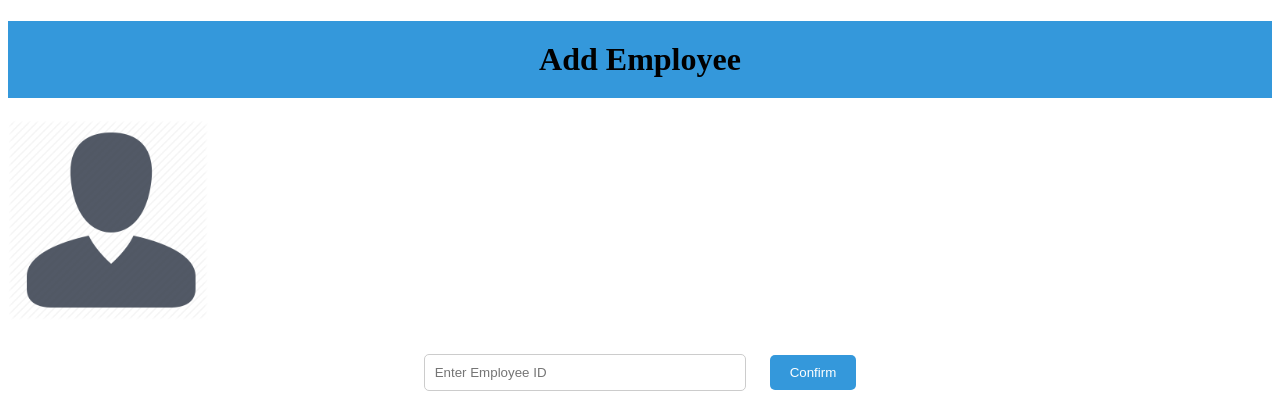
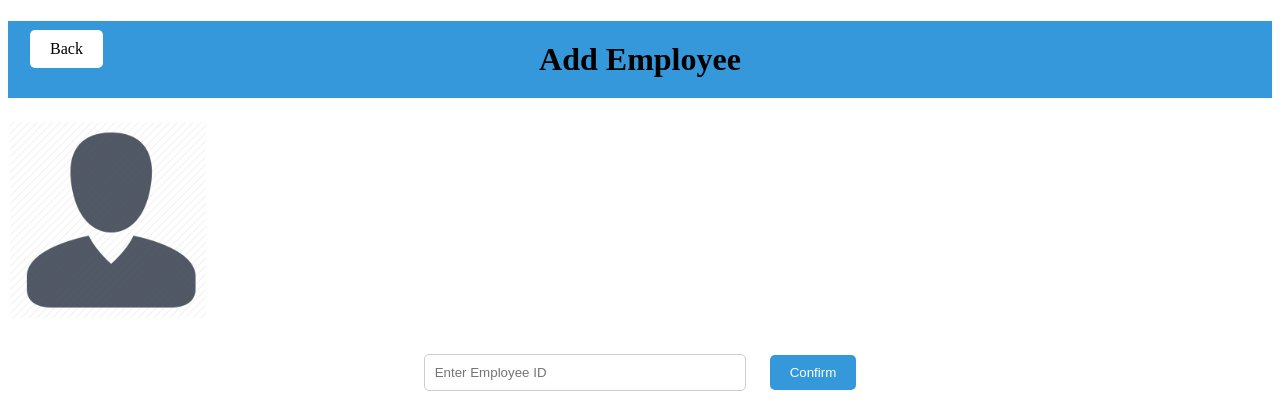
Before and after one commit to Dourai/Team6FinalProject, a Django app: template staff_management/templates/add_employee.html in a window 1280 px wide. Shown: the top 420 px of the page. Run offline with Django 3.2, Linux system fonts and the light colour scheme; the template is opened without the code that fills it, so the values that code supplies are empty.

Commit message:
Update add_employee.html
Update add_employee.html to include functional navigation via a "back" button that links back to the "ManagementOptions.html"

```diff
--- a/staff_management/templates/add_employee.html
+++ b/staff_management/templates/add_employee.html
@@ -33,6 +33,24 @@
             border-radius: 5px;
             border: 1px solid #ccc;
         }
+
+        /* Additional styles for back button */
+        .back-button {
+            position: absolute;
+            top: 20px; /* Adjusted to align with the top of the background behind the title */
+            left: 20px;
+            background-color: white;
+            color: black;
+            padding: 10px 20px;
+            border: none;
+            border-radius: 5px;
+            cursor: pointer;
+            text-decoration: none;
+        }
+
+        .back-button:hover {
+            background-color: #ccc; /* Change the hover background color */
+        }
     </style>
 </head>
 
@@ -43,9 +61,12 @@
         <img src="newuser.png" alt="New User Image" style="width: 200px; height: auto;">
     </div>
 
+    <!-- Back button -->
+    <a href="managementoptions.html" class="button back-button">Back</a>
+
     <div style="text-align: center; margin-top: 20px;">
         <form action="{% url 'confirm_add_employee' %}" method="post">
-            {% csrf_token %}
+
             <input type="text" name="employee_id" placeholder="Enter Employee ID" class="input-field">
             <button type="submit" class="button">Confirm</button>
         </form>
```
